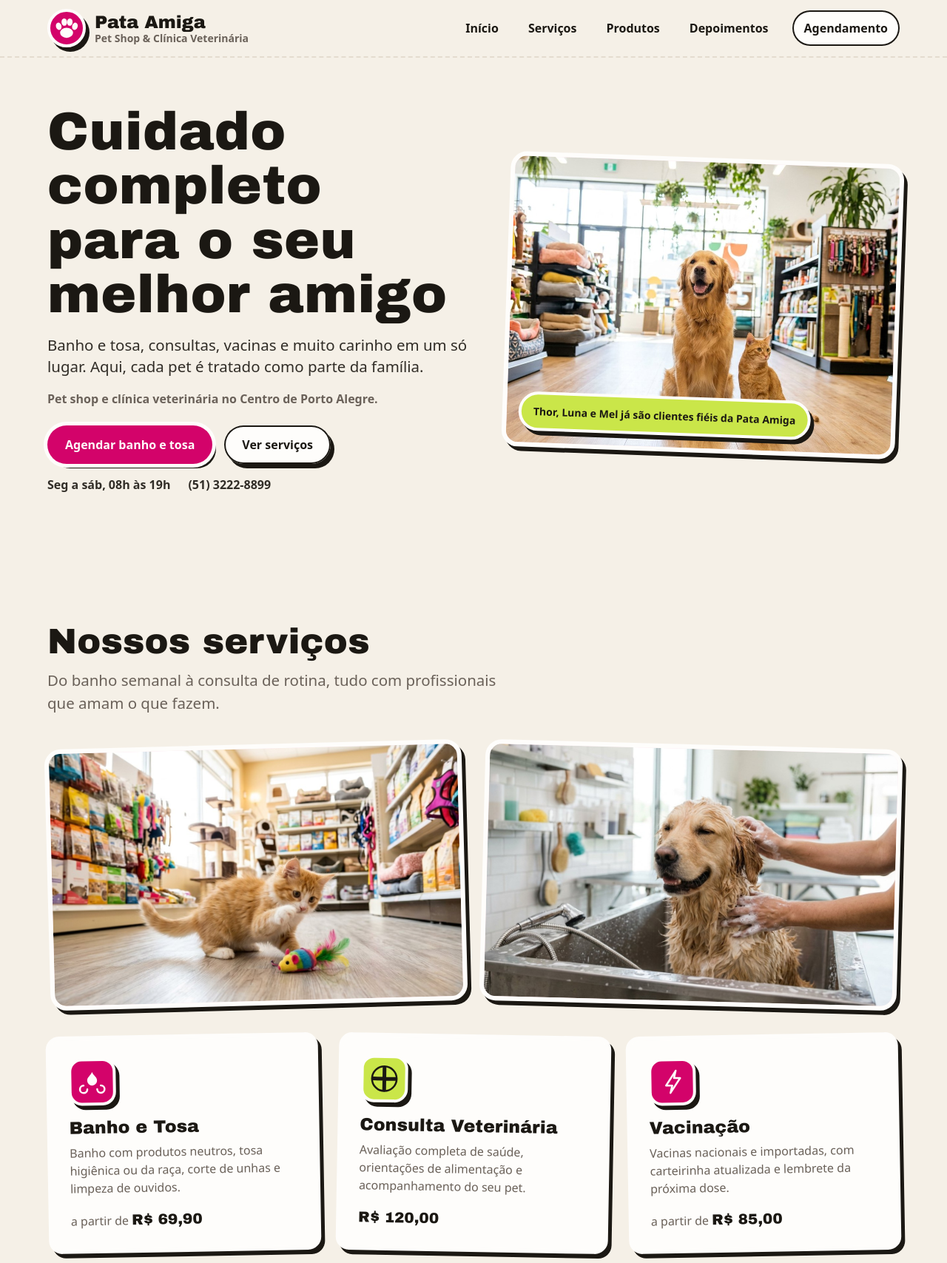
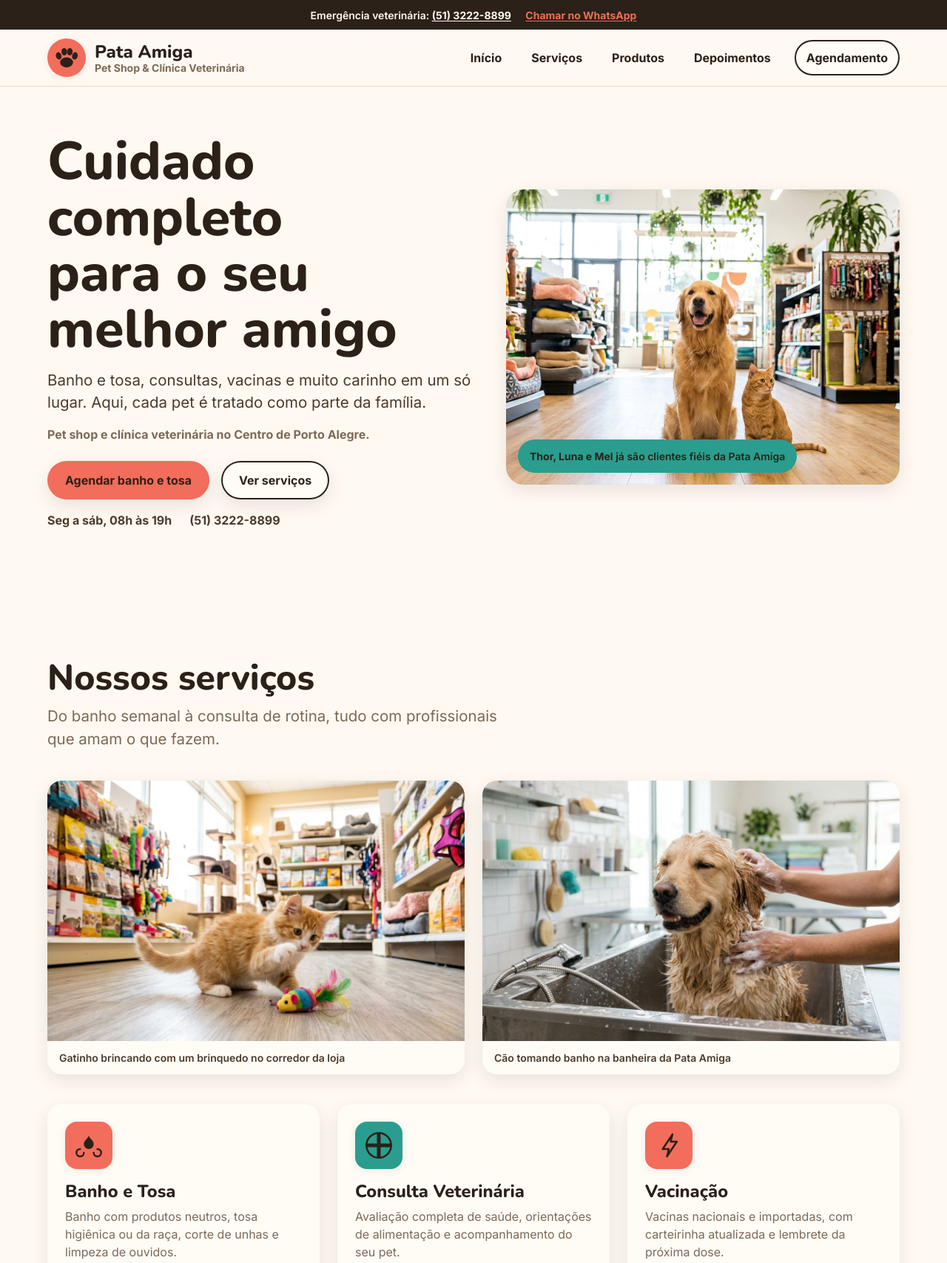
Before and after one commit to pedro-o-bueno/portfolio, a plain HTML site: page petshop/index.html in a window 1280 px wide. Shown: the top 1707 px of the page at 74% size. Drawn offline with nearby package versions, Linux system fonts and the light colour scheme; a web font is replaced by a local one.

Commit message:
redesign(petshop): padroes reais, faixa de emergencia + precos

```diff
--- a/petshop/base.css
+++ b/petshop/base.css
@@ -17,7 +17,7 @@ button, input, select, textarea { font: inherit; }
 .container { width: 100%; max-width: var(--container); margin-inline: auto; padding-inline: var(--gutter); box-sizing: border-box; }
 .num, .figure, td.num { font-variant-numeric: tabular-nums; }
 .visually-hidden { position: absolute; width: 1px; height: 1px; overflow: hidden; clip-path: inset(50%); white-space: nowrap; }
-[data-slot] { position: relative; overflow: hidden; background: linear-gradient(160deg, var(--color-paper-2, var(--color-paper)), var(--color-paper-3, var(--color-paper))); }
+[data-slot] { position: relative; overflow: hidden; background: var(--color-paper-2, var(--color-paper)); }
 [data-slot] > img { position: absolute; inset: 0; width: 100%; height: 100%; object-fit: cover; z-index: 1; }
 [data-slot]:has(> img) > :not(img):not([data-keep]) { display: none !important; }
 @media (max-width: 60rem) { :root { --gutter: 24px; --section-gap-s: 80px; --section-gap: 96px; --section-gap-l: 120px; } }
--- a/petshop/index.html
+++ b/petshop/index.html
@@ -7,12 +7,15 @@
   <title>Pata Amiga Pet Shop &amp; Clínica Veterinária | Porto Alegre</title>
   <link rel="preconnect" href="https://fonts.googleapis.com">
   <link rel="preconnect" href="https://fonts.gstatic.com" crossorigin>
-  <link href="https://fonts.googleapis.com/css2?family=Bowlby+One+SC&family=Sofia+Sans:wght@400;600;700&display=swap" rel="stylesheet">
+  <link href="https://fonts.googleapis.com/css2?family=Inter:wght@400;600;700&family=Nunito:wght@700;800;900&display=swap" rel="stylesheet">
   <link rel="stylesheet" href="tokens.css">
   <link rel="stylesheet" href="base.css">
   <link rel="stylesheet" href="style.css">
 </head>
 <body>
+  <div class="emergency-strip">
+    <p><span class="strip-label">Emergência veterinária:</span> <a href="tel:+555132228899">(51) 3222-8899</a> <a class="strip-whatsapp" href="https://wa.me/5551987659876" target="_blank" rel="noopener">Chamar no WhatsApp</a></p>
+  </div>
   <header class="site-header" id="topo">
     <div class="container header-inner">
       <a href="#inicio" class="logo" aria-label="Pata Amiga - voltar ao início">
@@ -72,9 +75,11 @@
         <div class="service-photos">
           <figure class="service-photo">
             <img src="images/petshop-gato.jpg" alt="Gato em atendimento na Pata Amiga" width="720" height="450">
+            <figcaption>Gatinho brincando com um brinquedo no corredor da loja</figcaption>
           </figure>
           <figure class="service-photo">
             <img src="images/petshop-banho.jpg" alt="Cão durante o banho e tosa na Pata Amiga" width="720" height="450">
+            <figcaption>Cão tomando banho na banheira da Pata Amiga</figcaption>
           </figure>
         </div>
         <div class="grid cards-3">
--- a/petshop/style.css
+++ b/petshop/style.css
@@ -7,16 +7,18 @@
 /* Hallmark · reworded "Rua dos Andradas, 850 – Centro, Porto Alegre – RS" to commas in address and footer · 19 names the dash */
 /* Hallmark · reworded "Pata Amiga — Pet Shop & Clínica Veterinária" to "Pata Amiga, Pet Shop & Clínica Veterinária" in the footer · 19 names the dash */
 /* Hallmark · dropped thumb-teal and thumb-orange gradient fills, replaced by flat pink and lime fills · Sticker do-not: depth is the hard offset alone */
+/* Round 3 redesign (pattern guide §4, FlyVet/Cobasi): warm cream + coral + teal, Nunito + Inter, fixed emergency/WhatsApp strip, indicative prices kept on services, honest gallery captions. No gradients, no rotations, soft shadows only. */
 @import url("./tokens.css");
 @import url("./base.css");
 
-html { scroll-behavior: smooth; }
+html { scroll-behavior: smooth; scroll-padding-top: 132px; }
 
 body {
   font-family: var(--font-body);
   background: var(--color-paper);
   color: var(--color-ink);
   line-height: 1.5;
+  padding-top: var(--space-xl);
 }
 
 img, svg { max-width: 100%; }
@@ -27,7 +29,7 @@ h1, h2, h3 {
   font-family: var(--font-display);
   font-weight: var(--display-weight);
   letter-spacing: var(--tracking-display);
-  line-height: 1.02;
+  line-height: 1.05;
   color: var(--color-ink);
 }
 
@@ -39,17 +41,46 @@ h3 { font-size: var(--text-title); line-height: 1.2; }
 
 :focus-visible { outline: 3px solid var(--color-focus); outline-offset: 2px; }
 
+/* ---------- Emergency / WhatsApp strip (fixed at the top) ---------- */
+.emergency-strip {
+  position: fixed;
+  top: 0;
+  left: 0;
+  right: 0;
+  z-index: var(--z-sticky-nav);
+  height: var(--space-xl);
+  display: flex;
+  align-items: center;
+  justify-content: center;
+  background: var(--color-ink);
+  color: var(--color-paper);
+}
+
+.emergency-strip p {
+  margin: 0;
+  padding: 0 var(--space-md);
+  font-size: var(--text-sm);
+  font-weight: 600;
+  white-space: nowrap;
+  overflow: hidden;
+  text-overflow: ellipsis;
+}
+
+.emergency-strip a { color: var(--color-paper); font-weight: 700; }
+.emergency-strip a.strip-whatsapp { color: var(--color-accent); margin-left: var(--space-md); }
+.emergency-strip a:hover { text-decoration-thickness: 2px; }
+
 /* ---------- Header ---------- */
 .site-header {
   position: sticky;
-  top: 0;
+  top: var(--space-xl);
   z-index: var(--z-sticky-nav);
   background: var(--color-paper);
-  border-bottom: var(--rule-bar) dashed var(--color-rule);
+  border-bottom: var(--rule-hair) solid var(--color-rule);
   transition: box-shadow var(--dur-short) var(--ease-out);
 }
 
-.site-header.scrolled { box-shadow: 0 4px 0 var(--color-ink); }
+.site-header.scrolled { box-shadow: var(--shadow-soft); }
 
 .header-inner {
   display: flex;
@@ -77,8 +108,7 @@ h3 { font-size: var(--text-title); line-height: 1.2; }
   border-radius: 50%;
   background: var(--color-accent);
   color: var(--color-accent-ink);
-  border: 4px solid var(--color-white);
-  box-shadow: var(--shadow-card);
+  box-shadow: var(--shadow-soft);
   flex-shrink: 0;
 }
 
@@ -121,11 +151,10 @@ h3 { font-size: var(--text-title); line-height: 1.2; }
   color: var(--color-ink);
   margin-left: var(--space-xs);
   box-shadow: inset 0 0 0 2px var(--color-ink);
-  transition: translate var(--dur-micro) var(--ease-out), box-shadow var(--dur-micro) var(--ease-out), background-color var(--dur-micro) var(--ease-out);
+  transition: background-color var(--dur-micro) var(--ease-out);
 }
 
 .main-nav a.nav-cta:hover { background: var(--color-paper-2); }
-.main-nav a.nav-cta:active { translate: 3px 4px; box-shadow: inset 0 0 0 2px var(--color-ink), var(--shadow-press); }
 
 .menu-toggle {
   display: none;
@@ -167,38 +196,38 @@ h3 { font-size: var(--text-title); line-height: 1.2; }
   text-align: center;
   text-decoration: none;
   cursor: pointer;
-  transition: translate var(--dur-micro) var(--ease-out), box-shadow var(--dur-micro) var(--ease-out), background-color var(--dur-micro) var(--ease-out), color var(--dur-micro) var(--ease-out);
+  transition: background-color var(--dur-micro) var(--ease-out), color var(--dur-micro) var(--ease-out), box-shadow var(--dur-micro) var(--ease-out);
 }
 
 .btn-primary {
   background: var(--color-accent);
   color: var(--color-accent-ink);
   border: none;
-  box-shadow: 0 0 0 5px var(--color-white), 5px 6px 0 var(--color-ink);
+  box-shadow: var(--shadow-card);
 }
 
-.btn-primary:hover { background: var(--color-accent-deep); }
-.btn-primary:active { translate: 4px 5px; box-shadow: 0 0 0 5px var(--color-white), var(--shadow-press); }
+.btn-primary:hover { background: var(--color-accent-deep); color: var(--color-white); }
+.btn-primary:active { background: var(--color-accent-deep); color: var(--color-white); }
 
 .btn-outline {
   background: var(--color-white);
   border: none;
   color: var(--color-ink);
-  box-shadow: inset 0 0 0 2px var(--color-ink), 5px 6px 0 var(--color-ink);
+  box-shadow: inset 0 0 0 2px var(--color-ink), var(--shadow-card);
 }
 
 .btn-outline:hover { background: var(--color-paper-2); }
-.btn-outline:active { translate: 4px 5px; box-shadow: inset 0 0 0 2px var(--color-ink), var(--shadow-press); }
+.btn-outline:active { background: var(--color-paper-2); }
 
 .btn-whatsapp {
-  background: var(--color-white);
-  color: var(--color-ink);
+  background: var(--color-accent-2);
+  color: var(--color-accent-ink);
   margin-top: var(--space-xs);
-  box-shadow: inset 0 0 0 2px var(--color-ink), 4px 5px 0 var(--color-ink);
+  box-shadow: var(--shadow-card);
 }
 
-.btn-whatsapp:hover { background: var(--color-paper-2); }
-.btn-whatsapp:active { translate: 3px 4px; box-shadow: inset 0 0 0 2px var(--color-ink), var(--shadow-press); }
+.btn-whatsapp:hover { background: var(--color-teal-deep); color: var(--color-white); }
+.btn-whatsapp:active { background: var(--color-teal-deep); color: var(--color-white); }
 
 .btn-block { width: 100%; }
 
@@ -244,12 +273,10 @@ h3 { font-size: var(--text-title); line-height: 1.2; }
 .hero-photo {
   position: relative;
   margin: 0;
-  border: 6px solid var(--color-white);
-  border-radius: 22px;
+  border-radius: 24px;
   box-shadow: var(--shadow-card);
   overflow: hidden;
   background: var(--color-slot);
-  transform: rotate(2deg);
   aspect-ratio: 4 / 3;
 }
 
@@ -271,8 +298,7 @@ h3 { font-size: var(--text-title); line-height: 1.2; }
   color: var(--color-ink);
   font-size: var(--text-sm);
   font-weight: 600;
-  border: 4px solid var(--color-white);
-  box-shadow: var(--shadow-card);
+  box-shadow: var(--shadow-soft);
 }
 
 /* ---------- Sections ---------- */
@@ -282,7 +308,7 @@ h3 { font-size: var(--text-title); line-height: 1.2; }
 .section-ink h2 { color: var(--color-paper); }
 .section-ink .section-subtitle { color: var(--color-paper-2); }
 
-.section-lime { background: var(--color-accent-2); }
+.section-lime { background: var(--color-teal-soft); }
 .section-lime .section-subtitle { color: var(--color-ink-2); }
 
 .section-title { margin-bottom: var(--space-sm); }
@@ -297,7 +323,7 @@ h3 { font-size: var(--text-title); line-height: 1.2; }
 .grid { display: grid; gap: var(--space-lg); }
 .cards-3 { grid-template-columns: repeat(3, minmax(0, 1fr)); }
 
-/* ---------- Service photos ---------- */
+/* ---------- Gallery (honest photos of the shop) ---------- */
 .service-photos {
   display: grid;
   grid-template-columns: repeat(2, minmax(0, 1fr));
@@ -307,37 +333,36 @@ h3 { font-size: var(--text-title); line-height: 1.2; }
 
 .service-photo {
   margin: 0;
-  border: 6px solid var(--color-white);
-  border-radius: 22px;
+  border-radius: var(--radius-card);
   box-shadow: var(--shadow-card);
   overflow: hidden;
-  background: var(--color-slot);
-  aspect-ratio: 16 / 10;
+  background: var(--color-white);
 }
-
-.service-photo:nth-child(1) { transform: rotate(-1.5deg); }
-.service-photo:nth-child(2) { transform: rotate(1.5deg); }
 
 .service-photo img {
   width: 100%;
-  height: 100%;
+  aspect-ratio: 16 / 10;
   object-fit: cover;
+}
+
+.service-photo figcaption {
+  padding: var(--space-sm) var(--space-md);
+  font-size: var(--text-sm);
+  font-weight: 600;
+  color: var(--color-ink-2);
+  background: var(--color-white);
 }
 
 /* ---------- Cards ---------- */
 .card {
   background: var(--color-white);
-  border: 6px solid var(--color-white);
   border-radius: var(--radius-card);
   padding: var(--space-lg);
   box-shadow: var(--shadow-card);
-  transition: translate var(--dur-micro) var(--ease-out), box-shadow var(--dur-micro) var(--ease-out);
+  transition: box-shadow var(--dur-micro) var(--ease-out);
 }
 
-.card:nth-child(odd) { transform: rotate(-1deg); }
-.card:nth-child(even) { transform: rotate(1deg); }
-
-.card:hover { translate: 0 -2px; }
+.card:hover { box-shadow: var(--shadow-card-hover); }
 
 .section-ink .card { background: var(--color-paper-3); }
 
@@ -347,11 +372,10 @@ h3 { font-size: var(--text-title); line-height: 1.2; }
   justify-content: center;
   width: 64px;
   height: 64px;
-  border-radius: var(--radius-card);
+  border-radius: 16px;
   background: var(--color-accent);
   color: var(--color-accent-ink);
-  border: 4px solid var(--color-white);
-  box-shadow: var(--shadow-card);
+  box-shadow: var(--shadow-soft);
   margin-bottom: var(--space-md);
 }
 
@@ -364,7 +388,7 @@ h3 { font-size: var(--text-title); line-height: 1.2; }
 .price strong {
   font-family: var(--font-display);
   font-weight: var(--display-weight);
-  color: var(--color-ink);
+  color: var(--color-accent-deep);
   font-size: var(--text-lg);
 }
 
@@ -374,7 +398,7 @@ h3 { font-size: var(--text-title); line-height: 1.2; }
   align-items: center;
   justify-content: center;
   height: 140px;
-  border-radius: var(--radius-card);
+  border-radius: 16px;
   margin-bottom: var(--space-md);
 }
 
@@ -382,7 +406,7 @@ h3 { font-size: var(--text-title); line-height: 1.2; }
 .thumb-lime { background: var(--color-accent-2); }
 
 /* ---------- Depoimentos ---------- */
-.testimonial .stars { color: var(--color-ink); font-size: var(--text-lg); letter-spacing: 2px; margin-bottom: var(--space-sm); }
+.testimonial .stars { color: var(--color-accent-deep); font-size: var(--text-lg); letter-spacing: 2px; margin-bottom: var(--space-sm); }
 .testimonial > p:not(.stars) { color: var(--color-ink); font-size: var(--text-md); }
 .testimonial footer { margin-top: var(--space-md); }
 .testimonial footer strong { display: block; color: var(--color-ink); }
@@ -398,11 +422,9 @@ h3 { font-size: var(--text-title); line-height: 1.2; }
 
 .contact-info {
   background: var(--color-white);
-  border: 6px solid var(--color-white);
   border-radius: var(--radius-card);
   padding: var(--space-xl);
   box-shadow: var(--shadow-card);
-  transform: rotate(-1deg);
 }
 
 .contact-info h3 { margin-bottom: var(--space-md); font-size: var(--text-title); }
@@ -410,15 +432,13 @@ h3 { font-size: var(--text-title); line-height: 1.2; }
 .contact-info p { margin-bottom: var(--space-sm); color: var(--color-muted); }
 .contact-info p strong { color: var(--color-ink); }
 .contact-info a { text-decoration: underline; text-underline-offset: 0.16em; }
-.contact-info a:hover { color: var(--color-accent-deep); }
+.contact-info a:hover { color: var(--color-teal-deep); }
 
 .booking-form {
   background: var(--color-white);
-  border: 6px solid var(--color-white);
   border-radius: var(--radius-card);
   padding: var(--space-xl);
   box-shadow: var(--shadow-card);
-  transform: rotate(1deg);
 }
 
 .form-group { margin-bottom: var(--space-md); }
@@ -434,20 +454,22 @@ h3 { font-size: var(--text-title); line-height: 1.2; }
 .form-group select {
   width: 100%;
   padding: var(--space-sm) var(--space-md);
-  border: 2px solid var(--color-ink);
-  border-radius: var(--radius-card);
+  border: 2px solid var(--color-rule);
+  border-radius: 12px;
   font-family: var(--font-body);
   font-size: var(--text-md);
   background: var(--color-white);
   color: var(--color-ink);
-  transition: border-color var(--dur-micro) var(--ease-out), box-shadow var(--dur-micro) var(--ease-out);
+  transition: border-color var(--dur-micro) var(--ease-out);
 }
 
 .form-group input:focus,
-.form-group select:focus {
+.form-group select:focus,
+.form-group input:focus-visible,
+.form-group select:focus-visible {
   outline: none;
-  border-color: var(--color-accent);
-  box-shadow: 0 0 0 3px var(--color-accent-2);
+  border-color: var(--color-teal-deep);
+  box-shadow: 0 0 0 3px var(--color-teal-soft);
 }
 
 .form-group input.error,
@@ -457,7 +479,7 @@ h3 { font-size: var(--text-title); line-height: 1.2; }
   margin-top: var(--space-md);
   padding: var(--space-md);
   border-radius: var(--radius-card);
-  background: var(--color-accent-2);
+  background: var(--color-teal-soft);
   color: var(--color-ink);
   font-weight: 700;
   text-align: center;
@@ -495,8 +517,8 @@ h3 { font-size: var(--text-title); line-height: 1.2; }
     gap: var(--space-2xs);
     background: var(--color-paper);
     padding: var(--space-sm) var(--space-lg) var(--space-md);
-    border-bottom: var(--rule-bar) dashed var(--color-rule);
-    box-shadow: 0 4px 0 var(--color-ink);
+    border-bottom: var(--rule-hair) solid var(--color-rule);
+    box-shadow: var(--shadow-soft);
   }
 
   .main-nav.open { display: flex; }
@@ -510,10 +532,10 @@ h3 { font-size: var(--text-title); line-height: 1.2; }
   .hero-actions .btn { width: 100%; }
   .logo-text { font-size: 1.25rem; }
   .booking-form, .contact-info { padding: var(--space-lg) var(--space-md); }
+  .strip-label { display: none; }
 }
 
 @media (prefers-reduced-motion: reduce) {
   html { scroll-behavior: auto; }
   *, *::before, *::after { transition-duration: 0.01ms !important; }
-  .hero-photo, .service-photo, .card, .contact-info, .booking-form { transform: none; }
 }
--- a/petshop/tokens.css
+++ b/petshop/tokens.css
@@ -6,17 +6,17 @@
   --text-section: clamp(2rem, 2.5vw + 1rem, 3.5rem); --text-title: clamp(1.25rem, 0.75vw + 0.875rem, 1.625rem); --text-lead: clamp(1.125rem, 0.35vw + 1rem, 1.375rem);
   --ease-out: cubic-bezier(0.16, 1, 0.3, 1); --ease-in: cubic-bezier(0.7, 0, 0.84, 0); --ease-in-out: cubic-bezier(0.65, 0, 0.35, 1);
   --dur-micro: 120ms; --dur-short: 220ms; --dur-long: 420ms;
-  --color-error: oklch(52% 0.19 27); --color-success: oklch(50% 0.12 150);
+  --color-error: #B3261E; --color-success: #1E7A46;
   --container: 1440px; --gutter: 64px; --gap-columns: 32px; --section-gap-s: 120px; --section-gap: 144px; --section-gap-l: 176px;
   --z-base: 1; --z-raised: 10; --z-dropdown: 100; --z-sticky: 200; --z-sticky-nav: 300; --z-modal: 400; --z-toast: 500; --z-tooltip: 600;
-  --color-paper: oklch(95.7% 0.013 82); --color-paper-2: oklch(92.8% 0.021 79); --color-paper-3: oklch(99.4% 0.007 89);
-  --color-ink: oklch(21% 0.011 81); --color-ink-2: oklch(30% 0.013 78); --color-muted: oklch(50% 0.017 64);
-  --color-rule: oklch(89.7% 0.02 80); --color-white: oklch(99.5% 0.003 82);
-  --color-accent: oklch(56% 0.225 2); --color-accent-deep: oklch(49% 0.205 2); --color-accent-2: oklch(87.6% 0.179 119); --color-slot: oklch(95% 0.021 355);
-  --color-accent-ink: oklch(99.5% 0.003 82); --color-focus: oklch(56% 0.225 2);
-  --font-display: "Bowlby One SC", "Arial Black", sans-serif; --font-body: "Sofia Sans", ui-sans-serif, system-ui, sans-serif;
-  --font-outlier: "Sofia Sans", ui-sans-serif, system-ui, sans-serif;
-  --radius-card: 18px; --radius-pill: 999px; --rule-hair: 1px; --rule-bar: 2px;
-  --shadow-card: 5px 6px 0 var(--color-ink); --shadow-press: 1px 1px 0 var(--color-ink);
-  --tracking-display: 0.005em; --display-weight: 400;
+  --color-paper: #FFF9F2; --color-paper-2: #FBEEDD; --color-paper-3: #FFFDF9;
+  --color-ink: #2B2118; --color-ink-2: #4A3B2C; --color-muted: #7C6A58;
+  --color-rule: #EAD9C6; --color-white: #FFFBF5;
+  --color-accent: #F26D5B; --color-accent-deep: #C94A38; --color-accent-2: #2A9D8F; --color-teal-deep: #1F7A6E; --color-teal-soft: #D9EDE8; --color-slot: #F3E2CF;
+  --color-accent-ink: #2B2118; --color-focus: #1F7A6E;
+  --font-display: "Nunito", "Trebuchet MS", ui-rounded, system-ui, sans-serif; --font-body: "Inter", ui-sans-serif, system-ui, sans-serif;
+  --font-outlier: "Inter", ui-sans-serif, system-ui, sans-serif;
+  --radius-card: 20px; --radius-pill: 999px; --rule-hair: 1px; --rule-bar: 2px;
+  --shadow-card: 0 8px 24px rgba(43, 33, 24, 0.10); --shadow-card-hover: 0 12px 32px rgba(43, 33, 24, 0.14); --shadow-soft: 0 2px 12px rgba(43, 33, 24, 0.08); --shadow-press: 0 2px 6px rgba(43, 33, 24, 0.12);
+  --tracking-display: 0; --display-weight: 800;
 }
```
